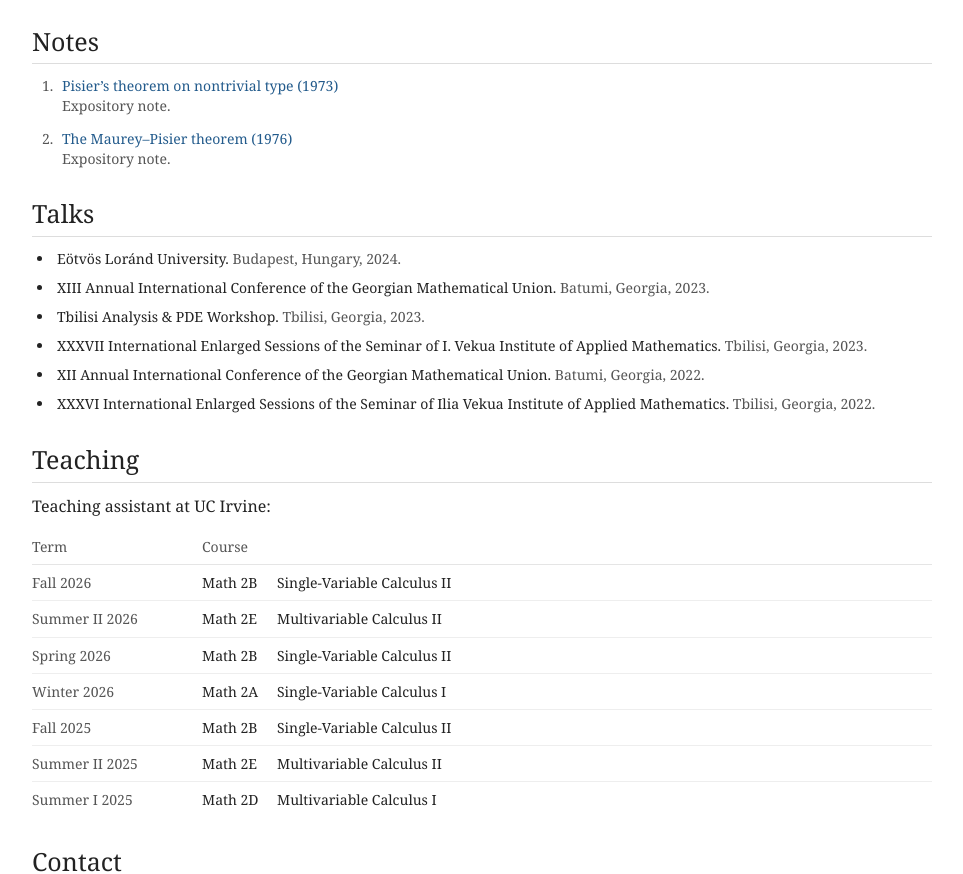
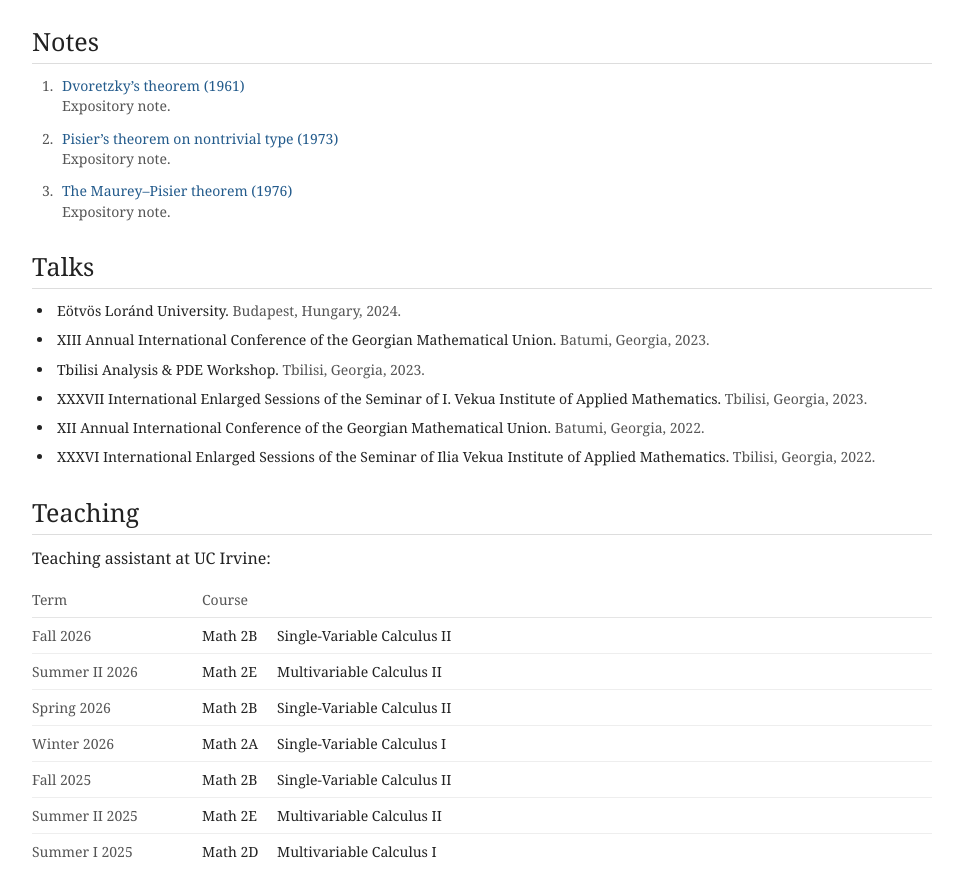
Before and after one commit to nareshidze/nareshidze.github.io, a plain HTML site: page index.html in a window 1280 px wide. Shown: the part 1464-2338 px from the top of the page, without its empty margins (158-1121 px from the left). Drawn offline with Linux system fonts and the light colour scheme.

Commit message:
Add Dvoretzky theorem note (1961)

```diff
--- a/index.html
+++ b/index.html
@@ -160,6 +160,12 @@
     <section id="notes" aria-labelledby="notes-title">
       <h2 id="notes-title">Notes</h2>
       <ol class="papers">
+        <li class="paper" id="dvoretzky-theorem">
+          <article aria-labelledby="title-dvoretzky-theorem">
+            <h3 class="paper-title" id="title-dvoretzky-theorem"><a href="notes/dvoretzky-theorem.pdf?v=b9b46f91ab58">Dvoretzky’s theorem (1961)</a></h3>
+            <p class="paper-venue">Expository note.</p>
+          </article>
+        </li>
         <li class="paper" id="pisier-nontrivial-type">
           <article aria-labelledby="title-pisier-nontrivial-type">
             <h3 class="paper-title" id="title-pisier-nontrivial-type"><a href="notes/pisier-nontrivial-type.pdf?v=c27eb92a4415">Pisier’s theorem on nontrivial type (1973)</a></h3>
```
Also changed, not shown: 1 other file.
